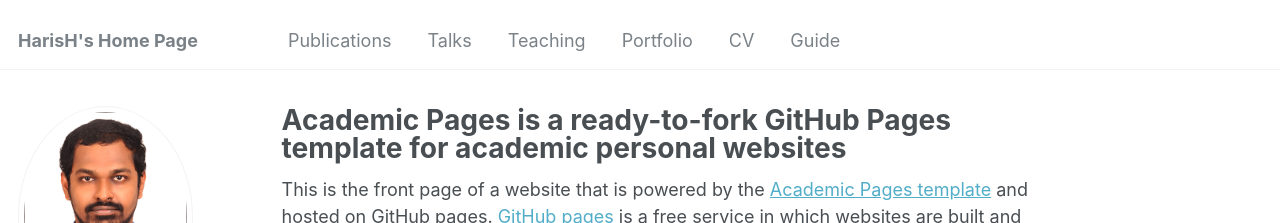
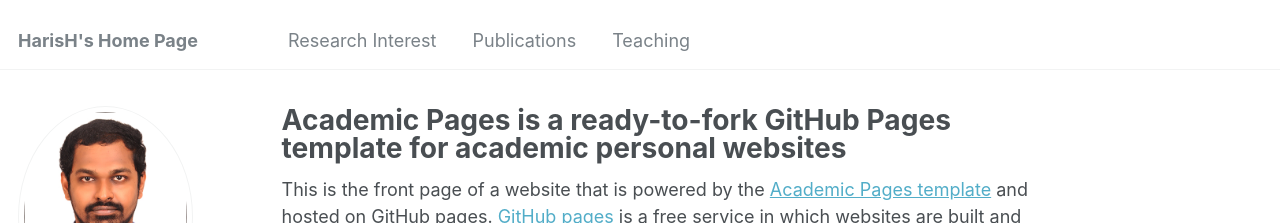
Before and after one commit to HarishAdhithya/hash_adhi, a Jekyll site: the page built from _pages/about.md, in a window 1280 px wide. Shown: the top 223 px of the page. Built offline with Jekyll 4.4.1, drawn with Linux system fonts in a browser that asks for light colours; some web fonts are replaced.

Commit message:
Update navigation.yml

```diff
--- a/_data/navigation.yml
+++ b/_data/navigation.yml
@@ -1,19 +1,19 @@
 # main links links
 main:
-- title: "Publications"
+- title: "Research Interest"
   #url: /publications/
 
-- title: "Talks"
+- title: "Publications"
   #url: /talks/
 
 - title: "Teaching"
   #url: /teaching/
 
-- title: "Portfolio"
+#- title: "Portfolio"
   #url: /portfolio/
 
-- title: "CV"
+#- title: "CV"
   #url: /cv/
 
-- title: "Guide"
+#- title: "Guide"
   #url: /markdown/
```
